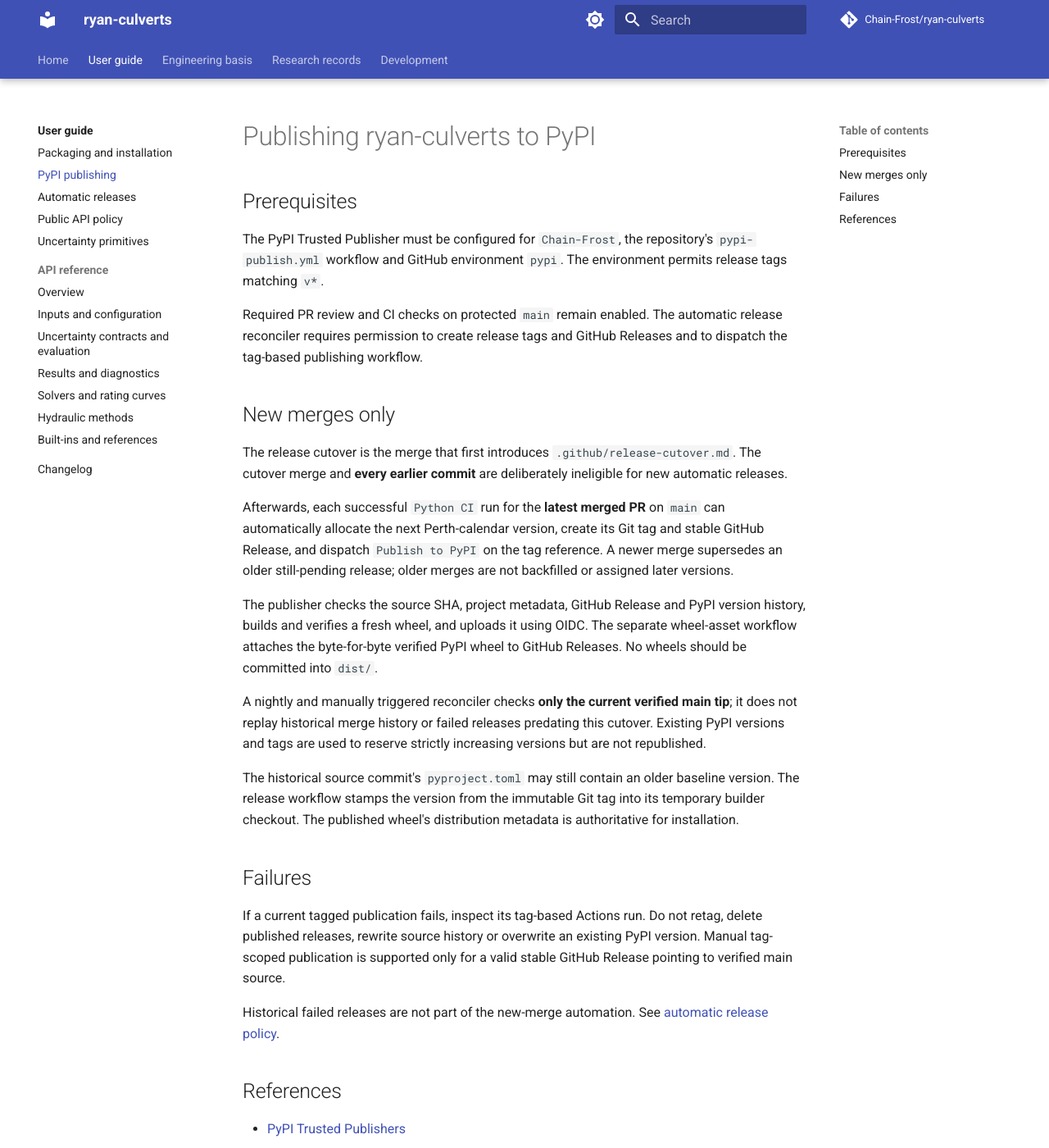
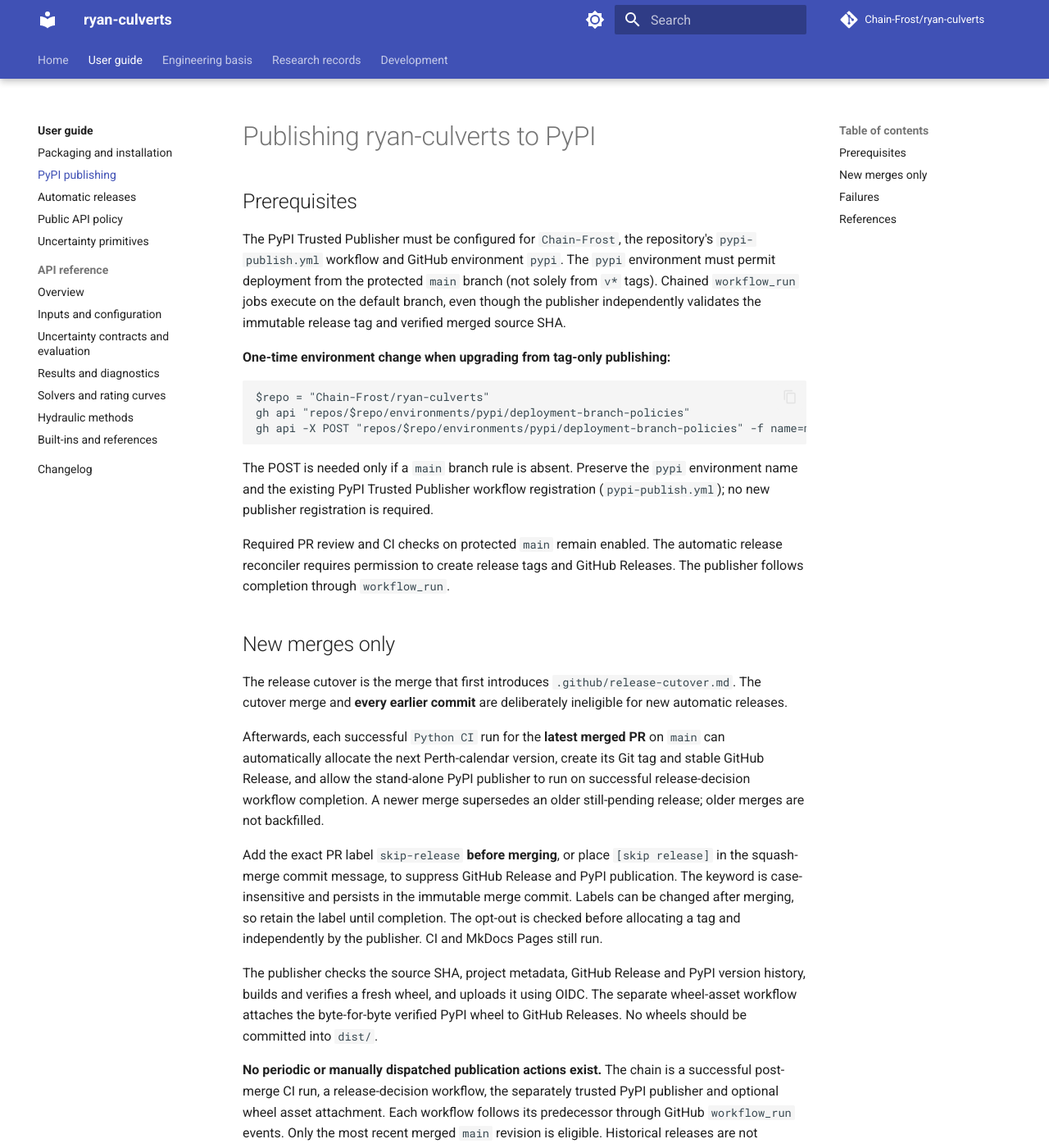
Before and after one commit to Chain-Frost/ryan-culverts, an MkDocs documentation site: the page built from docs/pypi_publishing.md, in a window 1280 px wide and 1400 px high. Shown: the whole window at 82% size. Built offline with MkDocs 1.6.1 and Material for MkDocs 9.7.7, drawn with Linux system fonts in a browser that asks for light colours; comment, search, counter and statistics services are not loaded; some of the changed text lies outside the part shown.

Commit message:
[ci] Publish only verified PR merges [skip release]

````diff
--- a/docs/AUTO_PYPI_RELEASES.md
+++ b/docs/AUTO_PYPI_RELEASES.md
@@ -20,12 +20,16 @@
    older source.
 5. Allocate a Perth-calendar version strictly greater than the source project
    version, all existing Git release tags and all PyPI versions.
-6. Tag the current verified source SHA, create a stable GitHub Release, then
-   dispatch `pypi-publish.yml` **on that tag**. The tag-scoped job builds a
-   fresh verified wheel, stamps the release version into the temporary build
-   checkout and publishes via PyPI OIDC Trusted Publishing.
-7. The separate release-asset workflow can attach the identical PyPI wheel
-   to the GitHub Release after a successful publication.
+6. First check for a `skip-release` PR label or `[skip release]` in the
+   final merge commit message. An opt-out skips both tag and GitHub Release
+   creation. The regular CI and Pages workflows still complete.
+7. Otherwise allocate a tag and create a published stable GitHub Release.
+   On successful workflow completion, `pypi-publish.yml` is triggered by
+   `workflow_run` and independently verifies the current merged PR and
+   tag. It builds, validates, stamps, and publishes the verified wheel
+   using PyPI OIDC Trusted Publishing.
+8. The successful PyPI workflow triggers checksum-verified asset
+   attachment for that exact release. It does not scan other versions.
 
 A burst of merges may produce fewer releases than commits: a merge that is
 superseded before its release attempt is skipped, but its code is included in
@@ -35,20 +39,21 @@
 
 - The marker's first addition to main history defines the cutover. The marker
   merge itself is deliberately not a release.
-- The hourly scheduler and manual reconciliation action inspect only the
-  latest successful main CI revision. They never release older untagged
-  revisions merely because those revisions are in Git history.
-- Rerunning an already published latest tag is idempotent; no version can be
-  uploaded twice. An incomplete tag on the **current** head can be recovered.
+- There are **no hourly, daily, scheduled, manual or release-published
+  triggers** for GitHub Release creation or PyPI publication. The only
+  initiating event is successful CI for an actual merged PR on `main`.
+- A direct push, a failed PR CI run, and an outdated merge cannot publish.
+  An already published version cannot be uploaded twice. A failed release
+  is addressed by another PR merge rather than a separate manual trigger.
 - An old unpublished tag from before this cutover is not backfilled. Do not
   delete or move historical release tags, or attempt to reuse a version.
 - Source archives generated by GitHub contain the original committed
   `pyproject.toml` baseline version, which can differ from the release
   version stamped at build time. The verified PyPI wheel is the installable
   versioned artifact.
-- The PyPI workflow must be allowed to deploy from `v*` tags. The
-  reconciliation job requires `contents: write` and `actions: write`
-  for tag creation and publication dispatch. Required CI checks on main
+- The PyPI workflow must be allowed to deploy from the `main` branch. The
+  reconciliation job requires `contents: write`
+  for tag and GitHub Release creation. Required CI checks on main
   remain intact.
 
 This policy deliberately prioritises releasing **current code going
--- a/docs/pypi_publishing.md
+++ b/docs/pypi_publishing.md
@@ -4,11 +4,26 @@
 
 The PyPI Trusted Publisher must be configured for `Chain-Frost`, the
 repository's `pypi-publish.yml` workflow and GitHub environment `pypi`.
-The environment permits release tags matching `v*`.
+The `pypi` environment must permit deployment from the protected `main`
+branch (not solely from `v*` tags). Chained `workflow_run` jobs execute
+on the default branch, even though the publisher independently validates
+the immutable release tag and verified merged source SHA.
+
+**One-time environment change when upgrading from tag-only publishing:**
+
+```powershell
+$repo = "Chain-Frost/ryan-culverts"
+gh api "repos/$repo/environments/pypi/deployment-branch-policies"
+gh api -X POST "repos/$repo/environments/pypi/deployment-branch-policies" -f name=main -f type=branch
+```
+
+The POST is needed only if a `main` branch rule is absent. Preserve the
+`pypi` environment name and the existing PyPI Trusted Publisher workflow
+registration (`pypi-publish.yml`); no new publisher registration is required.
 
 Required PR review and CI checks on protected `main` remain enabled.
 The automatic release reconciler requires permission to create release tags
-and GitHub Releases and to dispatch the tag-based publishing workflow.
+and GitHub Releases. The publisher follows completion through `workflow_run`.
 
 ## New merges only
 
@@ -18,19 +33,29 @@
 
 Afterwards, each successful `Python CI` run for the **latest merged PR**
 on `main` can automatically allocate the next Perth-calendar version, create
-its Git tag and stable GitHub Release, and dispatch `Publish to PyPI` on the
-tag reference. A newer merge supersedes an older still-pending release; older
-merges are not backfilled or assigned later versions.
+its Git tag and stable GitHub Release, and allow the stand-alone PyPI publisher
+to run on successful release-decision workflow completion. A newer merge
+supersedes an older still-pending release; older merges are not backfilled.
+
+Add the exact PR label `skip-release` **before merging**, or place
+`[skip release]` in the squash-merge commit message, to suppress GitHub
+Release and PyPI publication. The keyword is case-insensitive and persists
+in the immutable merge commit. Labels can be changed after merging, so
+retain the label until completion. The opt-out is checked before allocating
+a tag and independently by the publisher. CI and MkDocs Pages still run.
 
 The publisher checks the source SHA, project metadata, GitHub Release and
 PyPI version history, builds and verifies a fresh wheel, and uploads it using
 OIDC. The separate wheel-asset workflow attaches the byte-for-byte verified
 PyPI wheel to GitHub Releases. No wheels should be committed into `dist/`.
 
-A nightly and manually triggered reconciler checks **only the current
-verified main tip**; it does not replay historical merge history or failed
-releases predating this cutover. Existing PyPI versions and tags are used to
-reserve strictly increasing versions but are not republished.
+**No periodic or manually dispatched publication actions exist.**
+The chain is a successful post-merge CI run, a release-decision workflow,
+the separately trusted PyPI publisher and optional wheel asset attachment.
+Each workflow follows its predecessor through GitHub `workflow_run`
+events. Only the most recent merged `main` revision is eligible.
+Historical releases are not replayed; existing versions and tags are used
+solely to allocate new versions in order.
 
 The historical source commit's `pyproject.toml` may still contain an older
 baseline version. The release workflow stamps the version from the immutable
@@ -39,10 +64,11 @@
 
 ## Failures
 
-If a current tagged publication fails, inspect its tag-based Actions run.
-Do not retag, delete published releases, rewrite source history or overwrite
-an existing PyPI version. Manual tag-scoped publication is supported only
-for a valid stable GitHub Release pointing to verified main source.
+If publication fails, inspect its merge-triggered GitHub Actions run.
+There is no alternate scheduled, release-published, or manual
+publication trigger. Fix the problem in another PR and merge it to
+initiate a new eligible release. Do not retag, delete published
+releases, rewrite source history or overwrite an existing PyPI version.
 
 Historical failed releases are not part of the new-merge automation. See
 [automatic release policy](AUTO_PYPI_RELEASES.md).
````
Also changed, not shown: docs/work/2026-10-16-pypi-release-automation.md (+61 -1 lines), docs/work/README.md (+6 -5 lines), 5 other files.
